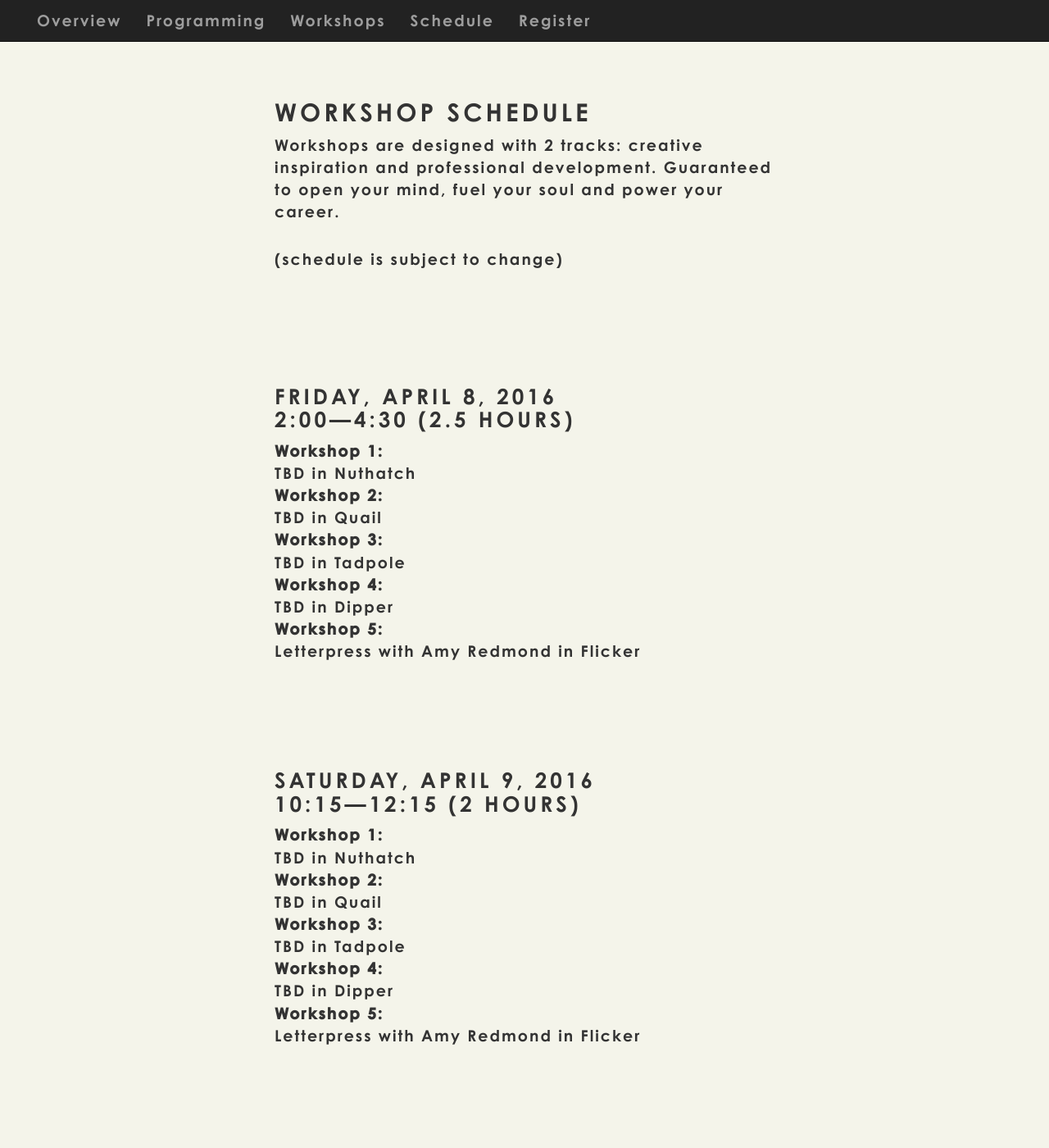
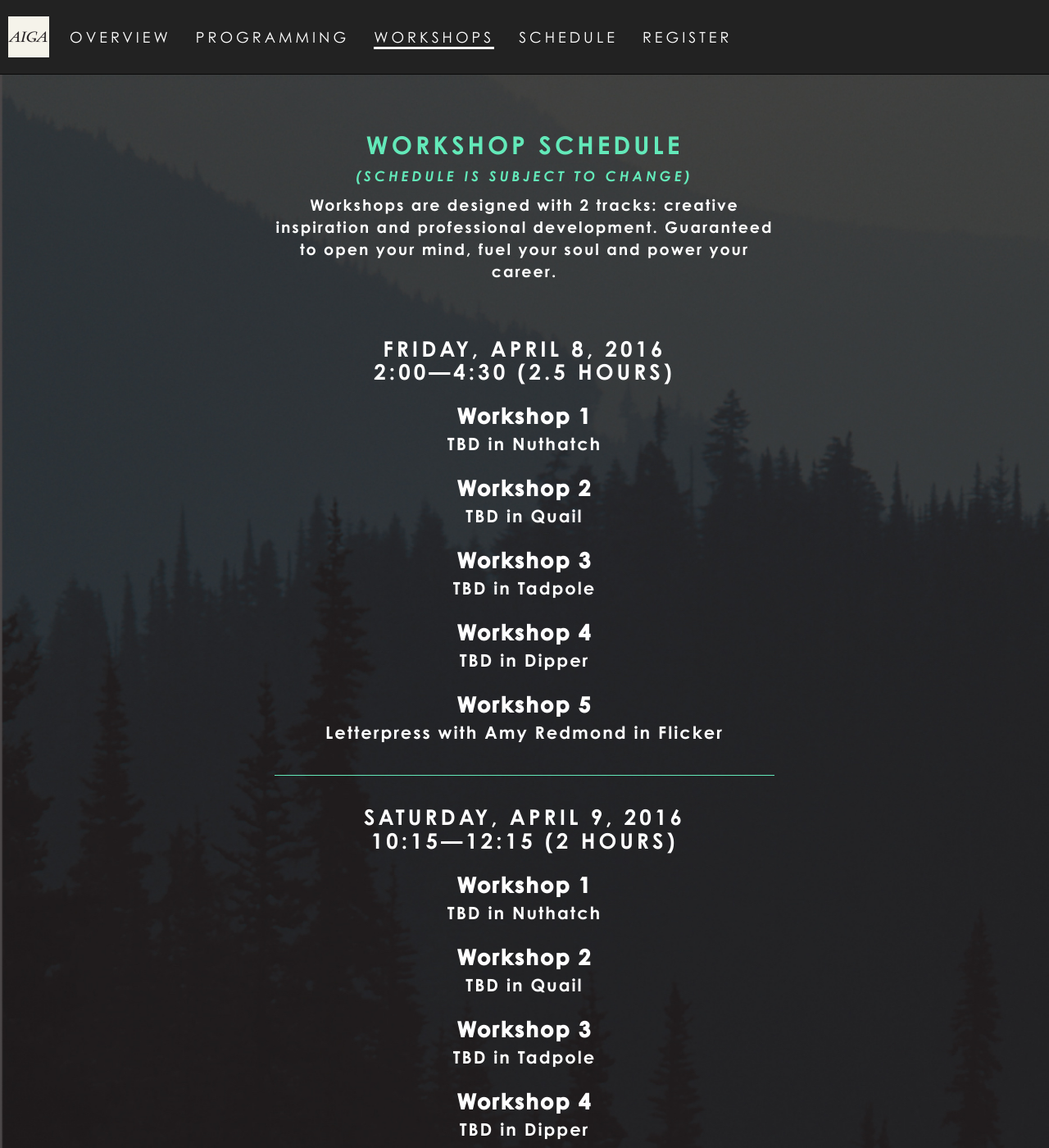
Before and after one commit to aiga-seattle/2015.aigaintothewoods.com, a Jekyll site: the page built from workshops.html, in a window 1280 px wide and 1400 px high. Shown: the whole window at 82% size. Built offline with Jekyll 4.4.1, drawn with Linux system fonts in a browser that asks for light colours; nearby versions of some CDN libraries; some web fonts are replaced; some of the changed text lies outside the part shown.

Commit message:
Setup Footer and Sponsor

```diff
--- a/_includes/sponsors.html
+++ b/_includes/sponsors.html
@@ -1,6 +1,6 @@
-<section id="sponsors" class="sponsors subsection container-fluid">
-  <div class="row">
-    <div class="col-xs-12">
+<div id="sponsors" class="sponsors subsection container-fluid">
+  <div class="wrapper wrapper-sponsors">
+    <div class="content">
       <h2>Sponsors</h2>
       <ul class="list-inline sponsors-roll">
         <li class="sponsor"><img src='/images/logos/hemlock.svg' alt='Hemlock'/></li>
@@ -12,4 +12,4 @@
       </ul>
     </div>
   </div>
-</section>
+</div>
--- a/_sass/_intothewoods.scss
+++ b/_sass/_intothewoods.scss
@@ -101,6 +101,24 @@ h3, h4 {
     section:first-child {
       border-bottom: none;
     }
+  }
+
+  .wrapper-conference-details {
+    background-color: $itw-green;
+
+    h2 {
+      color: $itw-yellow;
+    }
+
+    section {
+      margin-bottom: 50px;
+
+      &:last-child {
+        margin-bottom: 0px;
+      }
+    }
+  }
+}
 
 .schedule-day-block {
   border-bottom: 1px solid $itw-green;
@@ -123,21 +141,208 @@ h3, h4 {
     margin-bottom: 21px;
   }
 }
+
+.wrapper-workshops {
+  text-align: center;
+  color: #fff;
+
+  @include make-background-cover();
+  background-image: url(/images/backgrounds/woods.jpg);
+  background-color: rgb(35, 33, 34);
+  background-attachment: fixed;
+
+  h1 {
+    color: $itw-green;
+
+    small {
+      color: $itw-green;
+      font-size: 17px;
+      font-family: 'CenturyGothicStd-BoldItalic', Helvetica, Arial, sans-serif;
+    }
   }
 
-  .wrapper-conference-details {
-    background-color: $itw-green;
+  section:first-child {
+    border-bottom: none;
+  }
+}
+
+.sponsors {
+  background-color: #000;
+  text-align: center;
+  padding-top: 20px;
+  padding-bottom: 40px;
+
+  .content {
+    @include make-xs-column(12);
 
     h2 {
-      color: $itw-yellow;
+      color: #fff;
+      margin-bottom: 50px;
     }
 
-    section {
+    .sponsors-roll {
       margin-bottom: 50px;
+    }
 
-      &:last-child {
-        margin-bottom: 0px;
+    .sponsor {
+      color: #fff;
+      width: 15%
+    }
+
+    @media (max-width: 768px) {
+      h2 {
+        font-size: 19px;
+      }
+
+      .sponsors-roll {
+        margin-bottom: 0;
+      }
+
+      .sponsor {
+        display: inline-block;
+        width: 100%;
+        margin: 25px auto;
+      }
+    }
+
+  }
+}
+
+// Old Styles
+
+.navbar {
+  font-size: 18px;
+  text-transform: uppercase;
+  font-family: 'CenturyGothicStd', Helvetica, Arial, sans-serif;
+  letter-spacing: 4px;
+}
+
+.navbar-brand a {
+  min-width: 43px;
+  min-height: 43px;
+}
+
+.navbar-brand {
+  width: 30px;
+  height: 30px;
+  display: block;
+  padding: 0;
+  margin: 10px;
+}
+
+.navbar-header {
+  margin: 0;
+}
+
+.navbar-inverse .navbar-nav > li > a {
+  color: #fff;
+  padding: 0;
+  display: inline-block;
+
+  &.active {
+    border-bottom: 3px solid #fff;
+  }
+}
+
+.navbar-nav > li {
+  padding: 15px;
+}
+
+.nav-padding {
+  margin-top: 50px;
+  padding-top: 0;
+}
+
+.visible-xs {
+  display: none;
+}
+
+
+@media (min-width: 768px) {
+  .nav-padding {
+    margin-top: 90px;
+  }
+
+  .navbar-header {
+    padding: 10px 0px 10px 10px;
+  }
+
+  .navbar-brand {
+    width: 50px;
+    height: 50px;
+  }
+
+  .navbar-nav > li {
+    margin-top: 20px;
+  }
+
+}
+
+
+@media (max-width: 768px) {
+  .visible-xs {
+    display: inline-block !important;
+  }
+
+  .hidden-xs {
+    display: none;
+  }
+}
+
+footer {
+  text-align: center;
+
+  a, a:hover, a:visited {
+    color: #000;
+  }
+
+  .footer-copy {
+    margin-top: 5em;
+    margin-bottom: 5em;
+    color: #000;
+  }
+
+  nav {
+    margin-top: 1em;
+    font-size: 18px;
+    text-transform: uppercase;
+
+
+    .footer-cta {
+      > li {
+        padding-left: 20px;
+        padding-right: 20px;
+      }
+
+      > li:first-child {
+        border-right: 2px solid #000;
+      }
+
+      > li:last-child {
+        padding: 0;
+      }
+
+      @media (max-width: $screen-sm-min) {
+        > li {
+          display: inline-block;
+          width: 100%;
+        }
+
+        > li:first-child {
+          border-right: none;
+        }
+
+        .footer-copy {
+          margin-top: 2em;
+          margin-bottom: 2em;
+          padding-left: 2em;
+          padding-right: 2em;
+        }
+
+        .social-links {
+          margin-top: 15px;
         }
       }
     }
   }
+}
--- a/workshops.html
+++ b/workshops.html
@@ -5,24 +5,25 @@ title: Workshops
 <div class="page-workshops">
   <div class="wrapper wrapper-workshops">
     <div class="content">
+      <section>
         <section class="intro">
-        <h1>Workshop Schedule</h1>
+          <h1>Workshop Schedule<br/><small>(schedule is subject to change)</small></h1>
           <p>Workshops are designed with 2 tracks: creative inspiration and professional development. Guaranteed to open your mind, fuel your soul and power your career.</p>
-        <p>(schedule is subject to change)</p>
+          <p></p>
         </section>
 
         <section class="schedule-day-block">
           <h2>Friday, April 8, 2016<br/>2:00—4:30 (2.5 hours)</h2>
           <dl>
-          <dt>Workshop 1:</dt>
+            <dt>Workshop 1</dt>
             <dd>TBD in Nuthatch</dd>
-          <dt>Workshop 2:</dt>
+            <dt>Workshop 2</dt>
             <dd>TBD in Quail</dd>
-          <dt>Workshop 3:</dt>
+            <dt>Workshop 3</dt>
             <dd>TBD in Tadpole</dd>
-          <dt>Workshop 4:</dt>
+            <dt>Workshop 4</dt>
             <dd>TBD in Dipper</dd>
-          <dt>Workshop 5:</dt>
+            <dt>Workshop 5</dt>
             <dd>Letterpress with Amy Redmond in Flicker</dd>
           </dl>
         </section>
@@ -30,15 +31,15 @@ title: Workshops
         <section class="schedule-day-block">
           <h2>Saturday, April 9, 2016<br/>10:15—12:15 (2 hours)</h2>
           <dl>
-          <dt>Workshop 1:</dt>
+            <dt>Workshop 1</dt>
             <dd>TBD in Nuthatch</dd>
-          <dt>Workshop 2:</dt>
+            <dt>Workshop 2</dt>
             <dd>TBD in Quail</dd>
-          <dt>Workshop 3:</dt>
+            <dt>Workshop 3</dt>
             <dd>TBD in Tadpole</dd>
-          <dt>Workshop 4:</dt>
+            <dt>Workshop 4</dt>
             <dd>TBD in Dipper</dd>
-          <dt>Workshop 5:</dt>
+            <dt>Workshop 5</dt>
             <dd>Letterpress with Amy Redmond in Flicker</dd>
           </dl>
         </section>
@@ -54,9 +55,10 @@ title: Workshops
             <dd>TBD in Tadpole</dd>
             <dt>Workshop 4:</dt>
             <dd>TBD in Dipper</dd>
-          <dt>Workshop 5:</dt>
+            <dt>Workshop 5</dt>
             <dd>TBD in Flicker</dd>
           </dl>
+        </section>
       </section>
     </div>
   </div>
```
Also changed, not shown: 8 other files. Lines whose indentation alone changed are shown as unchanged.
